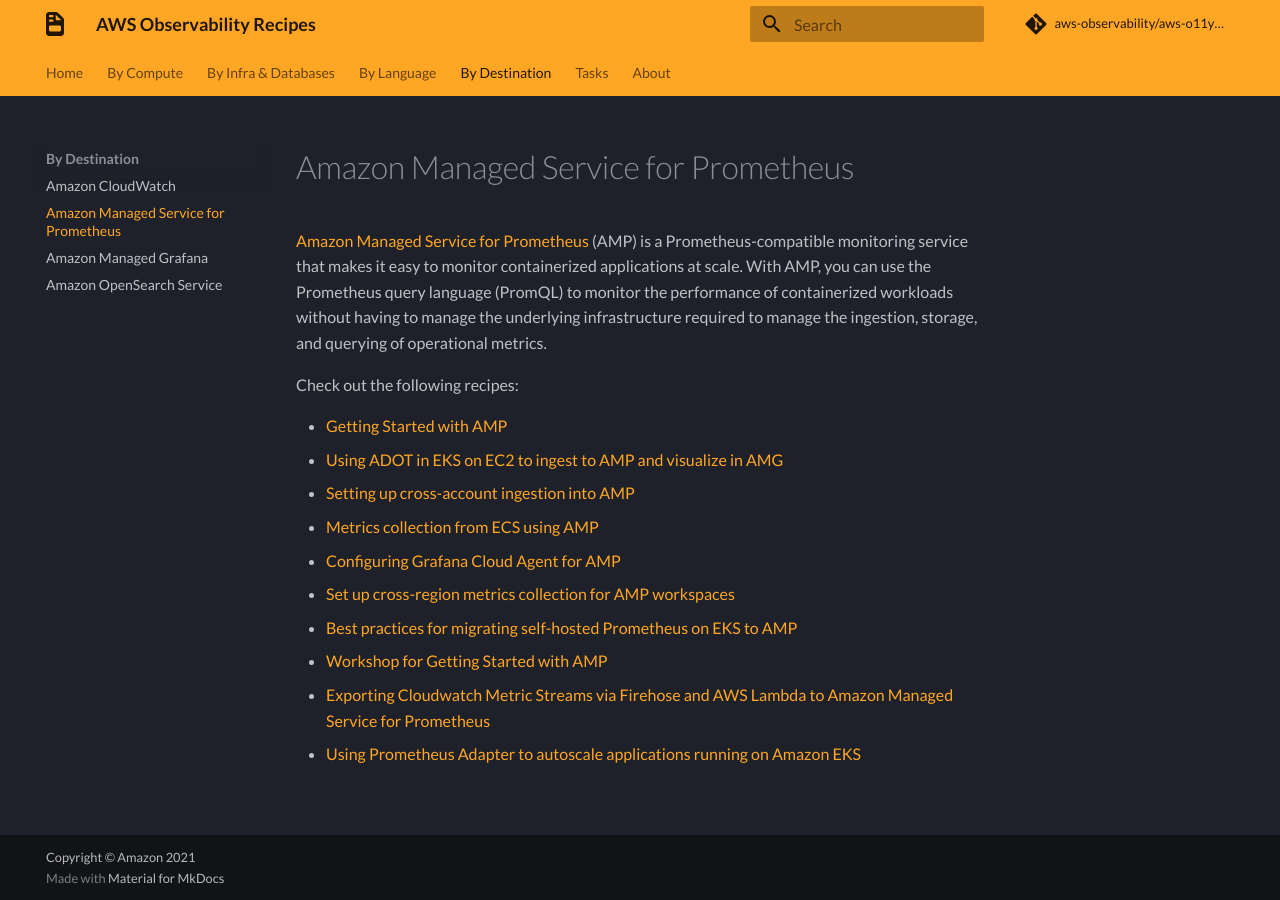
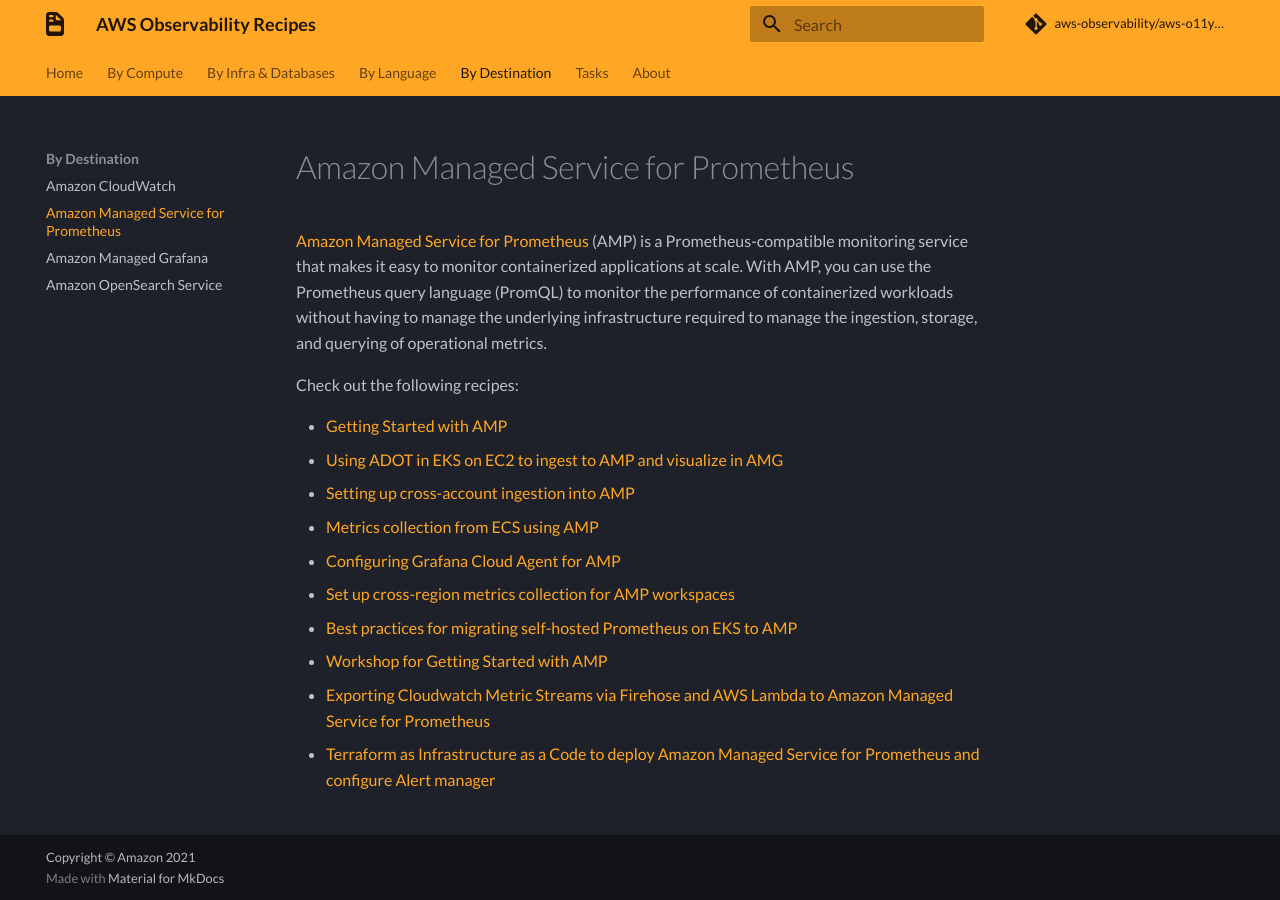
Before and after one commit to aws-observability/aws-o11y-recipes, an MkDocs documentation site: the page built from docs/amp.md, in a window 1280 px wide. Built offline with MkDocs 1.6.1 and Material for MkDocs 9.7.7, drawn with Linux system fonts in a browser that asks for light colours; some web fonts are replaced; comment, search, counter and statistics services are not loaded.

Commit message:
Update amp.md

```diff
--- a/docs/amp.md
+++ b/docs/amp.md
@@ -18,7 +18,7 @@
 - [Best practices for migrating self-hosted Prometheus on EKS to AMP][amp-migration]
 - [Workshop for Getting Started with AMP][amp-oow]
 - [Exporting Cloudwatch Metric Streams via Firehose and AWS Lambda to Amazon Managed Service for Prometheus](recipes/lambda-cw-metrics-go-amp.md)
-- [Using Prometheus Adapter to autoscale applications running on Amazon EKS](recipes/prometheus-adapter-custom-metrics-autoscaling.md)
+- [Terraform as Infrastructure as a Code to deploy Amazon Managed Service for Prometheus and configure Alert manager](recipes/amp-alertmanager-terraform.md)
 [amp-main]: https://aws.amazon.com/prometheus/
 [amp-gettingstarted]: https://aws.amazon.com/blogs/mt/getting-started-amazon-managed-service-for-prometheus/
 [amp-xaccount]: https://aws.amazon.com/blogs/opensource/setting-up-cross-account-ingestion-into-amazon-managed-service-for-prometheus/
```
